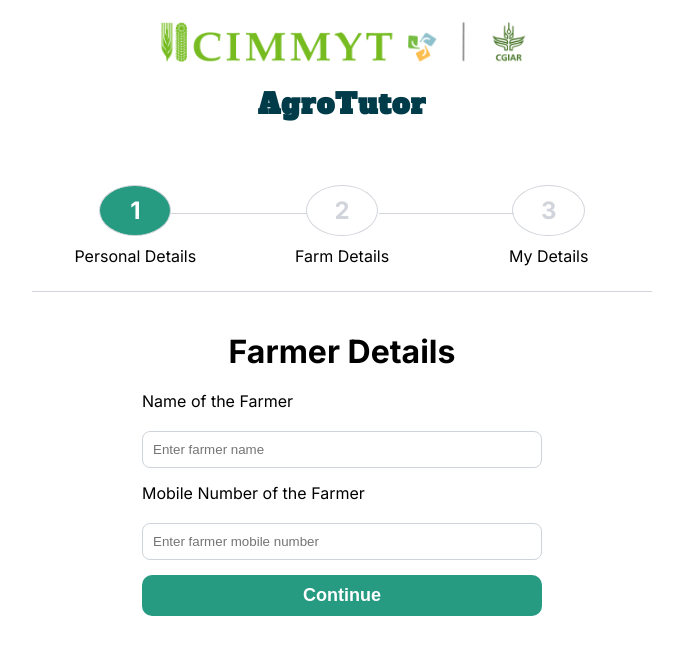
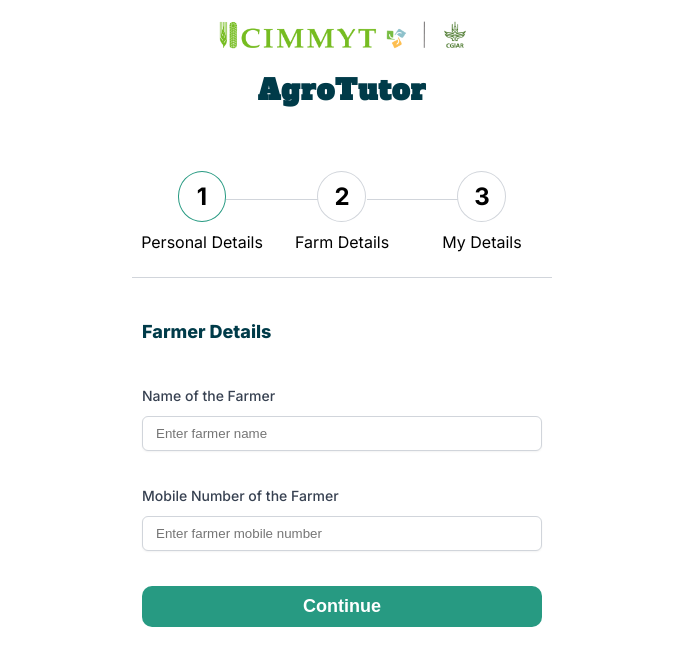
Before and after one commit to designpettai/PWA-Cimmyt, a React (Create React App) app: page /PWA-CIMMYT/add-formar in a window 1280 px wide. Shown: the top 666 px of the page, without its empty margins (298-981 px from the left). Built offline with nearby package versions, Linux system fonts and the light colour scheme.

Commit message:
v6-Commit

```diff
--- a/src/App.css
+++ b/src/App.css
@@ -11,7 +11,8 @@ body {
     box-sizing: border-box;
 }
 
-ul li, ol li {
+ul li,
+ol li {
     list-style: none;
 }
 
@@ -24,20 +25,18 @@ html {
 }
 
 .container {
-    max-width: 650px;
+    max-width: 90%;
+    width: 450px;
     margin: 0 auto;
-    padding-right: 15px;
-    padding-left: 15px;
+    padding: 0 15px;
+
 }
 
-.col {
-    padding-right: 15px;
-    padding-left: 15px;
-}
-
-.row {
-    margin-right: -15px;
-    margin-left: -15px;
+@media (max-width: 450px) {
+    .container {
+        max-width: 100%;
+        padding: 0 10px;
+    }
 }
 
 /* General Button Styles */
@@ -55,9 +54,17 @@ button {
 }
 
 button:hover {
-    background-color: #279A82;
-    transform: scale(1);
+    background-color: #238f7c;
+    transform: scale(1.05);
 }
+
+@media (max-width: 450px) {
+    button {
+        font-size: 16px;
+        padding: 8px;
+    }
+}
+
 
 button.primary {
     background-color: #279A82;
--- a/src/compounds/AddFormar/AddFormar.css
+++ b/src/compounds/AddFormar/AddFormar.css
@@ -28,15 +28,15 @@
 }
 
 .Add-form-Level-list.active h2 {
-    background-color: #279A82;
-    color: #fff;
+    border: 1px solid #279A82;
+    color: #279A82;
 }
 
+.Add-form-Level-list.active h2.active {
 
-.Add-form-Level-list.active h2.active {
-    background-color: #279A82;
-    color: #fff;
+    color: #279A82;
 }
+
 
 
 .Add-form-Level-list:nth-child(2)::after {
@@ -76,27 +76,45 @@
 }
 
 .form-detail h1 {
-    text-align: center;
-    margin-bottom: 20px;
+    color: #003B49;
+    font-family: Inter;
+    font-size: 18px;
+    font-style: normal;
+    font-weight: 800;
+    line-height: 28px;
+    margin-bottom: 40px;
 }
-
+.ex-select{
+    margin-bottom: 30px;
+}
 .form-group {
     margin-bottom: 15px;
 }
 
 label {
     display: block;
-    margin-bottom: 20px;
+    margin-bottom: 10px;
+    color: #374151;
+    font-family: Inter;
+    font-size: 14px;
+    font-style: normal;
+    font-weight: 500;
+    line-height: 20px;
 }
 
 input[type="text"],
 input[type="tel"],
 select {
+    display: flex;
+    padding: 9px 13px;
+    align-items: center;
+    align-self: stretch;
+    border-radius: 6px;
+    border: 1px solid #D1D5DB;
+    background: #FFF;
+    box-shadow: 0px 1px 2px 0px rgba(0, 0, 0, 0.05);
     width: 100%;
-    padding: 10px;
-    border: 1px solid #ced4da;
-    border-radius: 8px;
-    box-sizing: border-box;
+    margin-bottom: 35px;
 }
 
 input[type="text"]:focus,
@@ -105,3 +123,15 @@ select:focus {
     border-color: #279A82;
     outline: none;
 }
+
+
+/* Add this to your AddFormar.css */
+input.input-error,
+select.input-error {
+    border: 1px solid #EF473A; /* Change border to red */
+}
+
+input.input-error::placeholder,
+select.input-error::placeholder {
+    color: #EF473A;
+}
--- a/src/compounds/AddFormar/AddFormar.js
+++ b/src/compounds/AddFormar/AddFormar.js
@@ -1,4 +1,3 @@
-
 import React, { useState } from 'react';
 import { useNavigate } from 'react-router-dom';
 import './AddFormar.css';
@@ -6,10 +5,44 @@ import './AddFormar.css';
 const AddFormar = () => {
     const [currentActiveIndex, setCurrentActiveIndex] = useState(0);
     const [isExtensionOfficer, setIsExtensionOfficer] = useState(false);
+    const [formCompleted, setFormCompleted] = useState([false, false, false]);
+    const [errors, setErrors] = useState({});
     const navigate = useNavigate();
 
+    const validateForm = () => {
+        const newErrors = {};
+        if (currentActiveIndex === 0) {
+            const name = document.getElementById('farmer-name').value.trim();
+            const mobile = document.getElementById('farmer-mobile').value.trim();
+            if (!name) newErrors.name = "Name is required";
+            if (!mobile) newErrors.mobile = "Mobile number is required";
+        } else if (currentActiveIndex === 1) {
+            const agroZone = document.getElementById('agro-zone').value;
+            const soilTexture = document.getElementById('soil-texture').value;
+            if (!agroZone) newErrors.agroZone = "Agro-climatic zone is required";
+            if (!soilTexture) newErrors.soilTexture = "Soil texture is required";
+        } else if (currentActiveIndex === 2 && !isExtensionOfficer) {
+            // No validation needed for the Extension Officer question
+        } else if (isExtensionOfficer) {
+            const officerName = document.getElementById('officer-name').value.trim();
+            const officerId = document.getElementById('officer-id').value.trim();
+            if (!officerName) newErrors.officerName = "Your name is required";
+            if (!officerId) newErrors.officerId = "Your ID is required";
+        }
+        return newErrors;
+    };
+
     const handleContinue = () => {
-    if (currentActiveIndex < 2) {
+        const newErrors = validateForm();
+        if (Object.keys(newErrors).length > 0) {
+            setErrors(newErrors);
+        } else {
+            setErrors({});
+            setFormCompleted((prev) => {
+                const newCompleted = [...prev];
+                newCompleted[currentActiveIndex] = true;
+                return newCompleted;
+            });
             setCurrentActiveIndex(currentActiveIndex + 1);
         }
     };
@@ -24,25 +57,29 @@ const handleYesClick = () => {
 
     const handleSubmit = (event) => {
         event.preventDefault();
+        const newErrors = validateForm();
+        if (Object.keys(newErrors).length === 0) {
             navigate('/formar-detail');
+        } else {
+            setErrors(newErrors);
+        }
     };
 
     return (
         <div className="add-formar">
             <div className="container">
                 <ol className="Add-form-Level">
-                <li className={`Add-form-Level-list ${currentActiveIndex >= 0 ? 'active' : ''}`}>
-                    <h2>1</h2>
-                    <p>Personal Details</p>
+                    {[...Array(3)].map((_, index) => (
+                        <li key={index} className={`Add-form-Level-list ${currentActiveIndex >= index ? 'active' : ''}`}>
+                            <h2 style={{
+                                backgroundColor: formCompleted[index] ? '#279A82' : 'transparent',
+                                color: formCompleted[index] ? '#fff' : 'inherit',
+                            }}>
+                                {index + 1}
+                            </h2>
+                            <p>{index === 0 ? 'Personal Details' : index === 1 ? 'Farm Details' : 'My Details'}</p>
                         </li>
-                <li className={`Add-form-Level-list ${currentActiveIndex >= 1 ? 'active' : ''}`}>
-                    <h2>2</h2>
-                    <p>Farm Details</p>
-                </li>
-                <li className={`Add-form-Level-list ${currentActiveIndex >= 2 ? 'active' : ''}`}>
-                    <h2>3</h2>
-                    <p>My Details</p>
-                </li>
+                    ))}
                 </ol>
 
                 <div className="form-container">
@@ -52,11 +89,23 @@ return (
                             <form id="farmer-form">
                                 <div className="form-group">
                                     <label htmlFor="farmer-name">Name of the Farmer</label>
-                                <input type="text" id="farmer-name" placeholder="Enter farmer name" required />
+                                    <input
+                                        type="text"
+                                        id="farmer-name"
+                                        placeholder={errors.name || "Enter farmer name"}
+                                        className={errors.name ? "input-error" : ""}
+                                        required
+                                    />
                                 </div>
                                 <div className="form-group">
                                     <label htmlFor="farmer-mobile">Mobile Number of the Farmer</label>
-                                <input type="tel" id="farmer-mobile" placeholder="Enter farmer mobile number" required />
+                                    <input
+                                        type="tel"
+                                        id="farmer-mobile"
+                                        placeholder={errors.mobile || "Enter farmer mobile number"}
+                                        className={errors.mobile ? "input-error" : ""}
+                                        required
+                                    />
                                 </div>
                                 <button type="button" className="continue-btn" onClick={handleContinue}>Continue</button>
                             </form>
@@ -69,20 +118,22 @@ return (
                             <form id="farm-details-form">
                                 <div className="form-group">
                                     <label htmlFor="agro-zone">Agro-climatic zone</label>
-                                <select id="agro-zone" required>
+                                    <select id="agro-zone" className={errors.agroZone ? "input-error" : ""} required>
                                         <option value="" disabled selected>Select Agro-climatic zone</option>
                                         <option value="Lakeshore">Lakeshore</option>
                                         <option value="Mid-Altitude">Mid-Altitude</option>
                                         <option value="High-Altitude">High-Altitude</option>
                                     </select>
+                                    {errors.agroZone && <p className="error">{errors.agroZone}</p>}
                                 </div>
                                 <div className="form-group">
                                     <label htmlFor="soil-texture">Soil texture</label>
-                                <select id="soil-texture" required>
+                                    <select id="soil-texture" className={errors.soilTexture ? "input-error" : ""} required>
                                         <option value="" disabled selected>Select texture</option>
                                         <option value="Sandy">Sandy</option>
                                         <option value="Clayey">Clayey</option>
                                     </select>
+                                    {errors.soilTexture && <p className="error">{errors.soilTexture}</p>}
                                 </div>
                                 <button type="button" className="continue-btn" onClick={handleContinue}>Continue</button>
                             </form>
@@ -94,22 +145,10 @@ return (
                             <h1>Extension Officer Details</h1>
                             <form id="extension-officer-form">
                                 <div className="form-group">
-                                <label>Are you an Extension Officer?</label>
+                                    <label className='ex-select'>Are you an Extension Officer?</label>
                                     <div className="button-group">
-                                    <button
-                                        type="button"
-                                        className="primary"
-                                        onClick={handleYesClick}
-                                    >
-                                        Yes
-                                    </button>
-                                    <button
-                                        type="button"
-                                        className="secondary"
-                                        onClick={handleNoClick}
-                                    >
-                                        No
-                                    </button>
+                                        <button type="button" className="primary" onClick={handleYesClick}>Yes</button>
+                                        <button type="button" className="secondary" onClick={handleNoClick}>No</button>
                                     </div>
                                 </div>
                             </form>
@@ -122,13 +161,22 @@ return (
                             <form id="extension-officer-form" onSubmit={handleSubmit}>
                                 <div className="form-group">
                                     <label htmlFor="officer-name">Your Name</label>
-                                <input type="text" id="officer-name" placeholder="Enter your name here" />
+                                    <input
+                                        type="text"
+                                        id="officer-name"
+                                        placeholder={errors.officerName || "Enter your name here"}
+                                        className={errors.officerName ? "input-error" : ""}
+                                    />
                                 </div>
                                 <div className="form-group">
                                     <label htmlFor="officer-id">Your ID</label>
-                                <input type="text" id="officer-id" placeholder="Enter your officer ID"  />
+                                    <input
+                                        type="text"
+                                        id="officer-id"
+                                        placeholder={errors.officerId || "Enter your officer ID"}
+                                        className={errors.officerId ? "input-error" : ""}
+                                    />
                                 </div>
-
                                 <button type="submit" className="primary">Submit</button>
                             </form>
                         </div>
```
Lines whose indentation alone changed are shown as unchanged.
